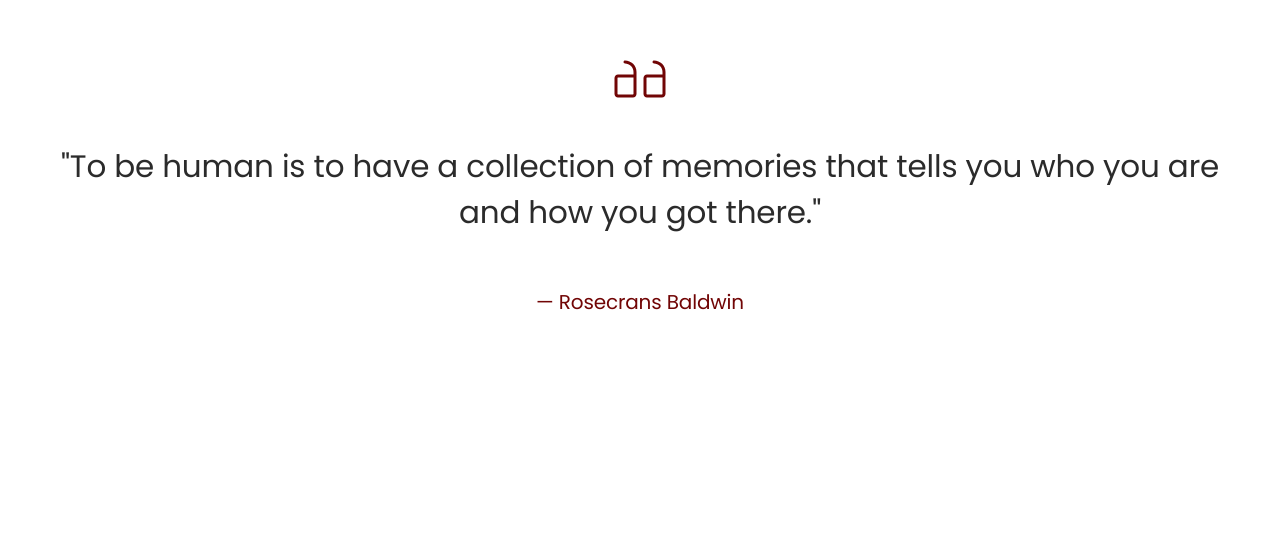
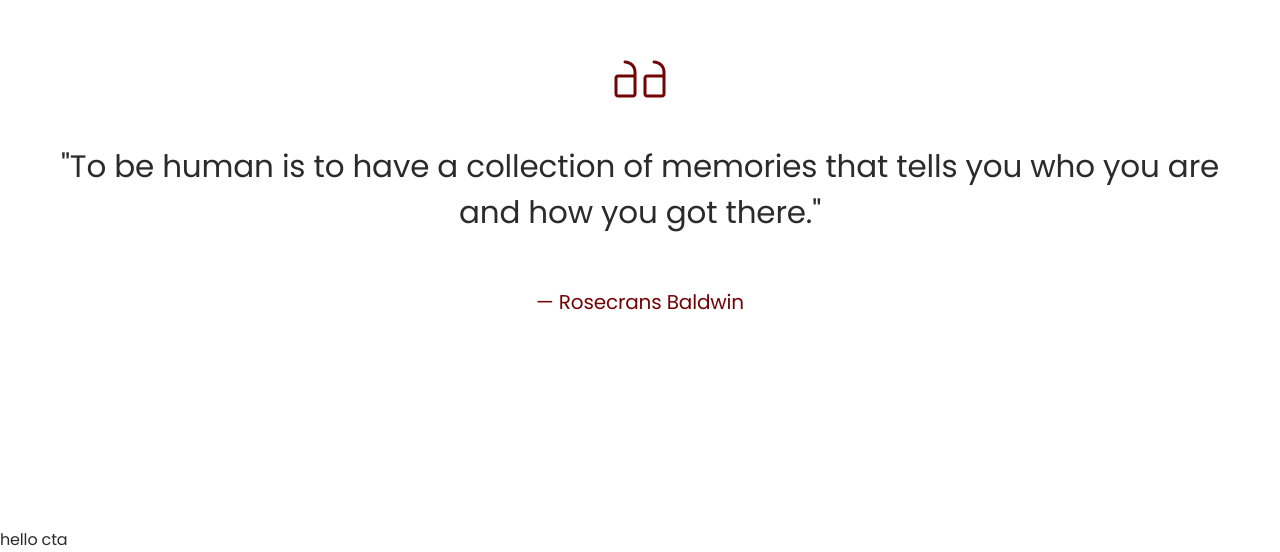
Before and after one commit to ITZ-PROF/Digital-Love-Experience, a React (Create React App) app in the folder dle/: page / in a window 1280 px wide. Shown: the part 2538-3090 px from the top of the page. Before the commit the page ends 3066 px from the top, so only its background shows below. Built offline with nearby package versions, Linux system fonts and the light colour scheme; a web font is replaced by a local one.

Commit message:
Add CTA component and integrate into Homepage

```diff
--- a/dle/src/components/cta/ctasection.tsx
+++ b/dle/src/components/cta/ctasection.tsx
@@ -0,0 +1,13 @@
+import './cta.css'
+
+
+function CTA(){
+    return(
+        <div>
+            hello cta
+        </div>
+    )
+}
+
+
+export default CTA;
--- a/dle/src/pages/home/Homepage.tsx
+++ b/dle/src/pages/home/Homepage.tsx
@@ -3,6 +3,7 @@ import HeroSection from "../../components/hero/HeroSection";
 import DisplaySection from "../../components/display/displaysection";
 import Features from "../../components/features/featuressection";
 import Quote from "../../components/quote/quotesection";
+import CTA from "../../components/cta/ctasection";
 import './homepage.css';
 
 function Homepage() {
@@ -13,6 +14,7 @@ function Homepage() {
             <DisplaySection />
             <Features />
             <Quote/>
+            <CTA/>
         </div>
     );
 }
```
Also changed, not shown: dle/src/components/cta/cta.css (added).
